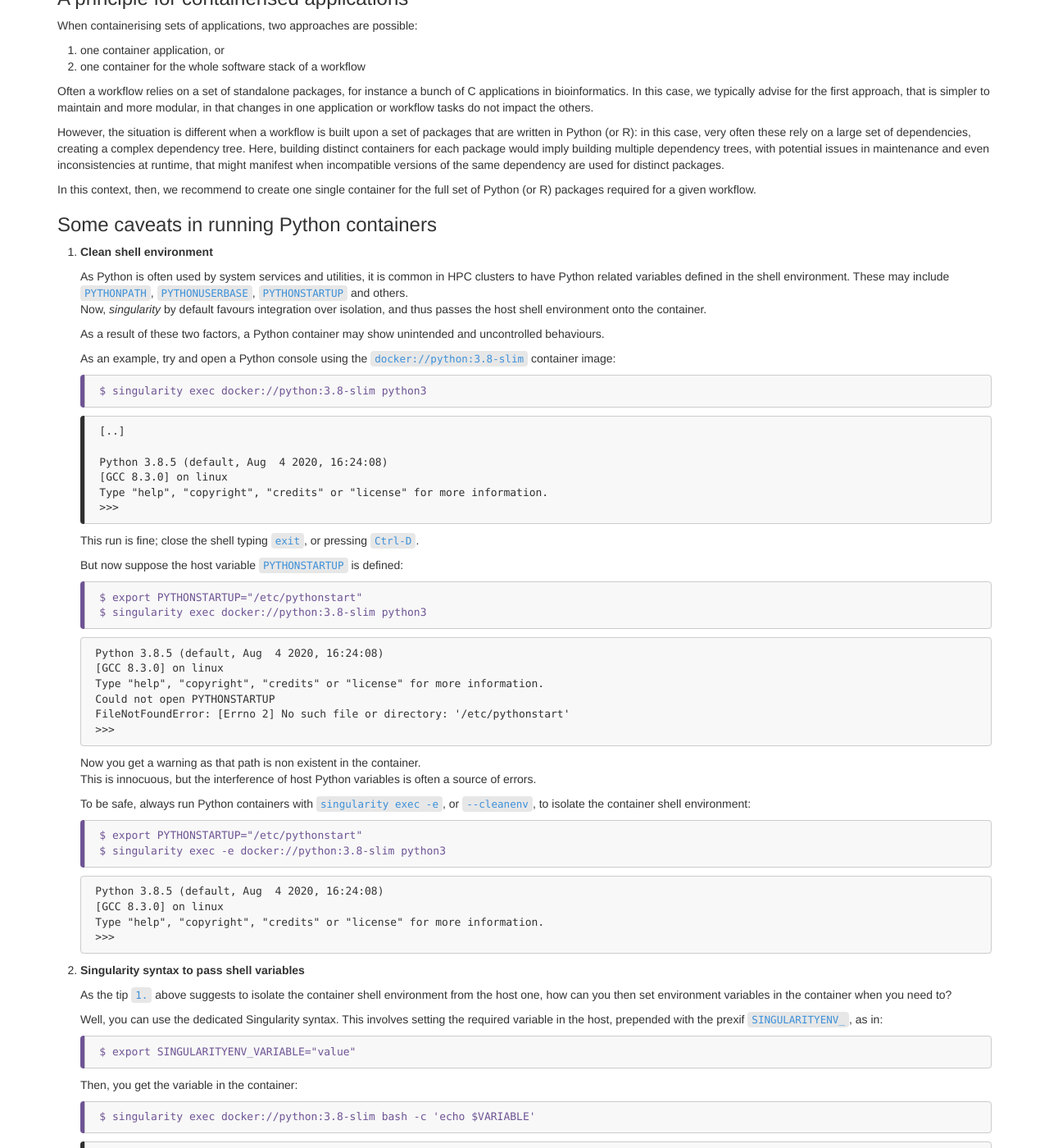
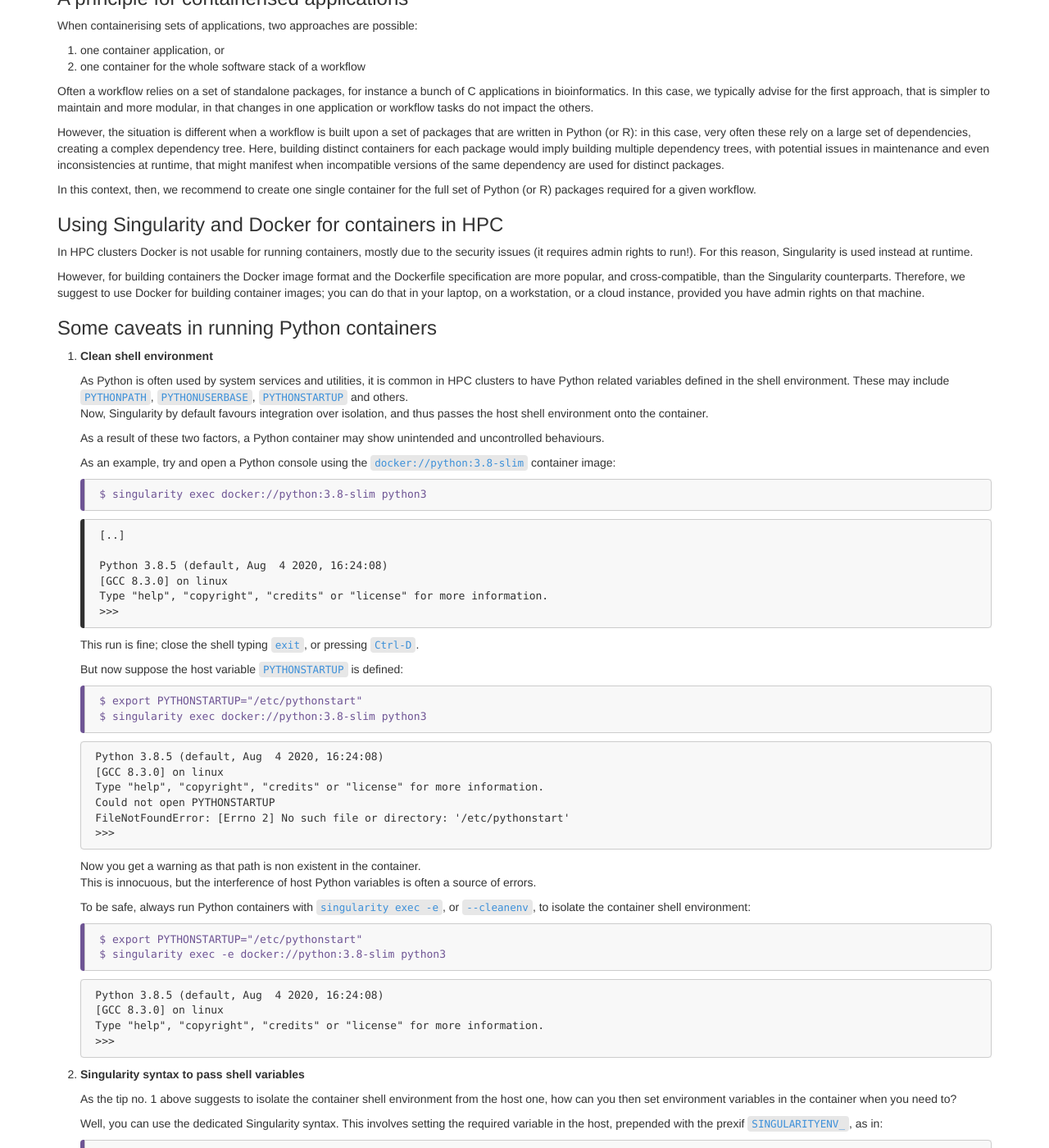
Before and after one commit to PawseySC/containers-astro-python-workshop, a Jekyll site: the page built from _episodes/1.intro.md, in a window 1280 px wide and 1400 px high, scrolled down 809 px. Shown: the whole window at 82% size. Built offline with Jekyll 4.4.1, drawn with Linux system fonts in a browser that asks for light colours; some of the changed text lies outside the part shown.

Commit message:
misc edits

````diff
--- a/_episodes/1.intro.md
+++ b/_episodes/1.intro.md
@@ -36,7 +36,7 @@ Here we're defining the variable `EXERCISES`, pointing to the subdirectory of th
 > then exit the terminal session and open a fresh new one.
 >
 > From now on, you can run `docker` without *sudo*.
-> Note that under the hood *docker* commands will still require admin rights.
+> Note that under the hood `docker` commands will still require admin rights.
 {: .callout}
 
 
@@ -54,12 +54,19 @@ However, the situation is different when a workflow is built upon a set of packa
 In this context, then, we recommend to create one single container for the full set of Python (or R) packages required for a given workflow.
 
 
+### Using Singularity and Docker for containers in HPC
+
+In HPC clusters Docker is not usable for running containers, mostly due to the security issues (it requires admin rights to run!).  For this reason, Singularity is used instead at runtime.
+
+However, for building containers the Docker image format and the Dockerfile specification are more popular, and cross-compatible, than the Singularity counterparts.  Therefore, we suggest to use Docker for building container images; you can do that in your laptop, on a workstation, or a cloud instance, provided you have admin rights on that machine.
+
+
 ### Some caveats in running Python containers
 
 1. **Clean shell environment**
 
     As Python is often used by system services and utilities, it is common in HPC clusters to have Python related variables defined in the shell environment.  These may include `PYTHONPATH`, `PYTHONUSERBASE`, `PYTHONSTARTUP` and others.
-    Now, *singularity* by default favours integration over isolation, and thus passes the host shell environment onto the container.
+    Now, Singularity by default favours integration over isolation, and thus passes the host shell environment onto the container.
 
     As a result of these two factors, a Python container may show unintended and uncontrolled behaviours.
 
@@ -121,7 +128,7 @@ In this context, then, we recommend to create one single container for the full
 
 2. **Singularity syntax to pass shell variables**
 
-    As the tip `1.` above suggests to isolate the container shell environment from the host one, how can you then set environment variables in the container when you need to?
+    As the tip no. 1 above suggests to isolate the container shell environment from the host one, how can you then set environment variables in the container when you need to?
 
     Well, you can use the dedicated Singularity syntax.  This involves setting the required variable in the host, prepended with the prexif `SINGULARITYENV_`, as in:
 
@@ -133,7 +140,7 @@ In this context, then, we recommend to create one single container for the full
     Then, you get the variable in the container:
 
     ```
-    $ singularity exec docker://python:3.8-slim bash -c 'echo $VARIABLE'
+    $ singularity exec -e docker://python:3.8-slim bash -c 'echo $VARIABLE'
     ```
     {: .bash}
 
@@ -144,10 +151,10 @@ In this context, then, we recommend to create one single container for the full
 
 3. **Mounting a fake home for writing files**
 
-    It may happen that some packages need to write service or configuration files in the user's `$HOME` directory.  This can be an issue on HPC clusters, where user's homes might not be mounted by default:
+    It may happen that some packages need to write service or configuration files in the user's `HOME` directory.  This can be an issue on HPC clusters, where user's homes might not be mounted by default:
 
     ```
-    $ singularity exec docker://python:3.8-slim ls $HOME
+    $ singularity exec -e docker://python:3.8-slim ls $HOME
     ```
     {: .bash}
 
@@ -162,7 +169,7 @@ In this context, then, we recommend to create one single container for the full
 
     ```
     mkdir fake_home
-    $ singularity exec -B fake_home:$HOME docker://python:3.8-slim touch $HOME/testfile
+    $ singularity exec -e -B fake_home:$HOME docker://python:3.8-slim touch $HOME/testfile
     ```
     {: .bash}
 
````
Also changed, not shown: _episodes/2.build.md (+16 -16 lines), _episodes/3.hpc.md (+3 -3 lines).
